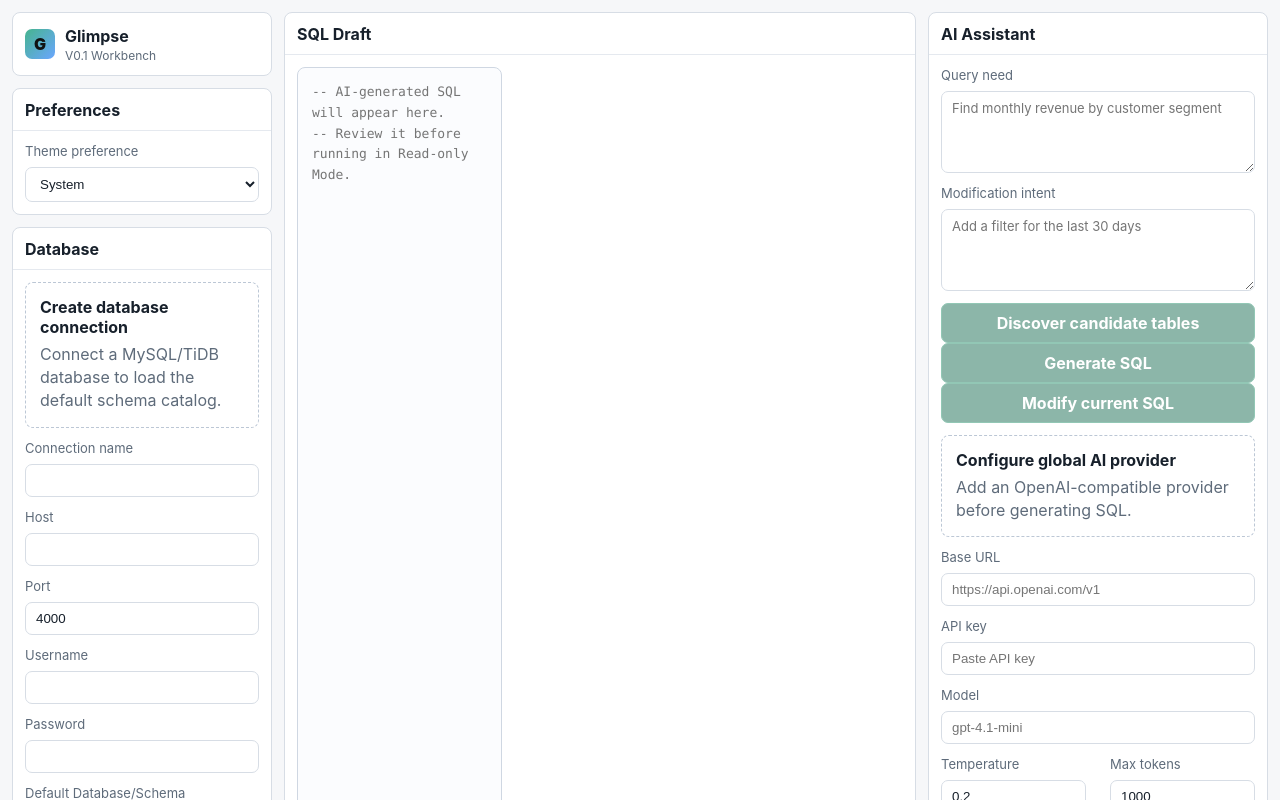
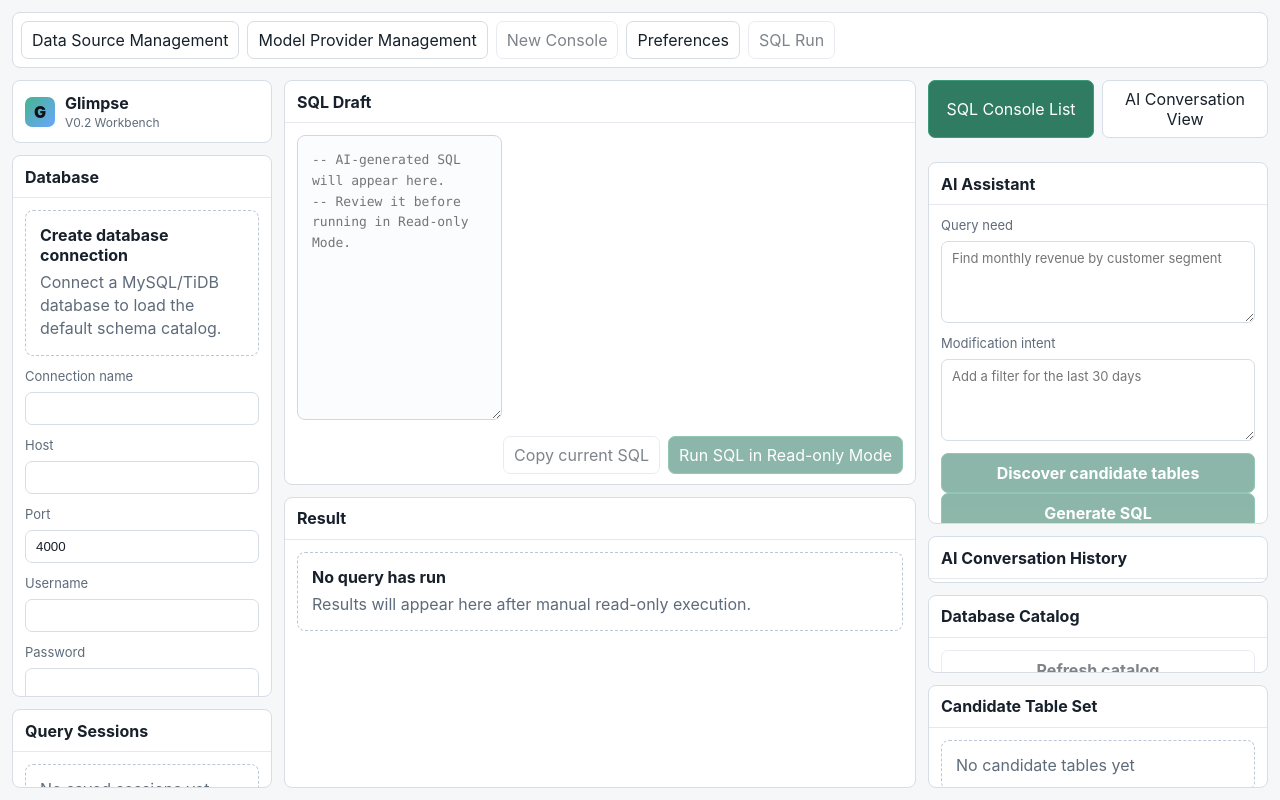
Before and after one commit to sanmusee/glimpse, a React (Vite) app: page / in a window 1280 px wide. Shown: the top 800 px of the page. Built offline with nearby package versions, Linux system fonts and the light colour scheme.

Commit message:
实现 V0.2 工作台外壳和偏好设置弹窗
完成 #25：建立 V0.2 workbench shell、minimal toolbar、Preferences Dialog，并保留 setup empty states。

```diff
--- a/src/App.tsx
+++ b/src/App.tsx
@@ -109,6 +109,7 @@ export function App({
   const [hasGeneratedSql, setHasGeneratedSql] = useState(false);
   const [selectedCandidateTableName, setSelectedCandidateTableName] = useState("");
   const [hasSavedApiKey, setHasSavedApiKey] = useState(false);
+  const [activeDialog, setActiveDialog] = useState<"preferences" | null>(null);
   const userSelectedThemePreference = useRef(false);
 
   useEffect(() => {
@@ -866,30 +867,33 @@ export function App({
   };
 
   return (
-    <main aria-label="Glimpse workbench" className="app-shell">
-      <aside className="sidebar sidebar-left" aria-label="Session and catalog">
+    <main aria-label="Glimpse V0.2 workbench" className="app-shell">
+      <header className="workbench-toolbar" role="toolbar" aria-label="V0.2 workbench toolbar">
+        <button type="button">Data Source Management</button>
+        <button type="button">Model Provider Management</button>
+        <button
+          type="button"
+          onClick={() => databaseConnections[0] && createQuerySession(databaseConnections[0])}
+          disabled={!databaseConnections.length}
+        >
+          New Console
+        </button>
+        <button type="button" onClick={() => setActiveDialog("preferences")}>
+          Preferences
+        </button>
+        <button type="button" onClick={runSqlExecution} disabled={!currentQuerySession}>
+          SQL Run
+        </button>
+      </header>
+
+      <section className="sidebar sidebar-left" aria-label="Database Connection Tree">
         <header className="brand-bar">
           <div className="brand-mark">G</div>
           <div>
             <strong>Glimpse</strong>
-            <span>V0.1 Workbench</span>
+            <span>V0.2 Workbench</span>
           </div>
         </header>
-
-        <section className="panel">
-          <div className="panel-title">Preferences</div>
-          <label className="field">
-            <span>Theme preference</span>
-            <select
-              value={themePreference}
-              onChange={(event) => updateThemePreference(event.target.value as ThemePreference)}
-            >
-              <option value="system">System</option>
-              <option value="light">Light</option>
-              <option value="dark">Dark</option>
-            </select>
-          </label>
-        </section>
 
         <section className="panel">
           <div className="panel-title">Database</div>
@@ -1023,7 +1027,7 @@ export function App({
             </div>
           )}
         </section>
-      </aside>
+      </section>
 
       <section className="workspace">
         <section aria-label="SQL editor" className="panel editor-panel">
@@ -1056,7 +1060,7 @@ export function App({
           </div>
         </section>
 
-        <section aria-label="Query results" className="panel results-panel">
+        <section aria-label="Active Console Result Set" className="panel results-panel">
           <div className="panel-title">Result</div>
           {executionWarnings.length ? (
             <div className="execution-warning" role="status">
@@ -1112,7 +1116,15 @@ export function App({
         </section>
       </section>
 
-      <aside className="sidebar sidebar-right" aria-label="AI assistant and context">
+      <section className="sidebar sidebar-right" aria-label="Right-side Content Switcher">
+        <div className="right-side-switcher" role="tablist" aria-label="Right-side views">
+          <button type="button" role="tab" aria-selected="true">
+            SQL Console List
+          </button>
+          <button type="button" role="tab" aria-selected="false">
+            AI Conversation View
+          </button>
+        </div>
         <section aria-label="AI assistant" className="panel">
           <div className="panel-title">AI Assistant</div>
           <label className="field">
@@ -1376,7 +1388,36 @@ export function App({
             </button>
           </div>
         </section>
-      </aside>
+      </section>
+
+      {activeDialog === "preferences" ? (
+        <div className="dialog-backdrop">
+          <section
+            aria-label="Preferences"
+            role="dialog"
+            aria-modal="true"
+            className="dialog panel"
+          >
+            <div className="panel-title">
+              <span>Preferences</span>
+              <button type="button" onClick={() => setActiveDialog(null)}>
+                Close
+              </button>
+            </div>
+            <label className="field">
+              <span>Theme preference</span>
+              <select
+                value={themePreference}
+                onChange={(event) => updateThemePreference(event.target.value as ThemePreference)}
+              >
+                <option value="system">System</option>
+                <option value="light">Light</option>
+                <option value="dark">Dark</option>
+              </select>
+            </label>
+          </section>
+        </div>
+      ) : null}
     </main>
   );
 }
--- a/src/styles.css
+++ b/src/styles.css
@@ -60,28 +60,50 @@
 body {
   margin: 0;
   min-width: 1080px;
+  min-height: 100vh;
   background: var(--app-bg);
 }
 
 .app-shell {
-  min-height: 100vh;
+  height: 100vh;
   display: grid;
   grid-template-columns: 260px minmax(520px, 1fr) 340px;
+  grid-template-rows: auto minmax(0, 1fr);
   gap: 12px;
   padding: 12px;
+  overflow: hidden;
+}
+
+.workbench-toolbar {
+  grid-column: 1 / -1;
+  display: flex;
+  align-items: center;
+  gap: 8px;
+  min-width: 0;
+  border: 1px solid var(--panel-border);
+  border-radius: 8px;
+  background: var(--panel-bg);
+  padding: 8px;
+}
+
+.workbench-toolbar button {
+  white-space: nowrap;
 }
 
 .sidebar,
 .workspace {
   min-width: 0;
+  min-height: 0;
   display: flex;
   flex-direction: column;
   gap: 12px;
+  overflow: auto;
 }
 
 .workspace {
   display: grid;
   grid-template-rows: minmax(320px, 1fr) minmax(220px, 0.72fr);
+  overflow: hidden;
 }
 
 .brand-bar,
@@ -97,6 +119,39 @@ body {
   align-items: center;
   gap: 10px;
   padding: 12px;
+}
+
+.right-side-switcher {
+  display: grid;
+  grid-template-columns: 1fr 1fr;
+  gap: 8px;
+  margin: 0 0 12px;
+}
+
+.right-side-switcher button[aria-selected="true"] {
+  background: #2f7c63;
+  border-color: #3a9a7a;
+  color: #ffffff;
+}
+
+.dialog-backdrop {
+  position: fixed;
+  inset: 0;
+  z-index: 20;
+  display: grid;
+  place-items: center;
+  background: rgb(0 0 0 / 0.45);
+  padding: 24px;
+}
+
+.dialog {
+  width: min(520px, 100%);
+  max-height: calc(100vh - 48px);
+  overflow: auto;
+}
+
+.dialog .panel-title {
+  justify-content: space-between;
 }
 
 .brand-bar span {
```
Also changed, not shown: 1 other file (tests, documents, lock files or other folders).
